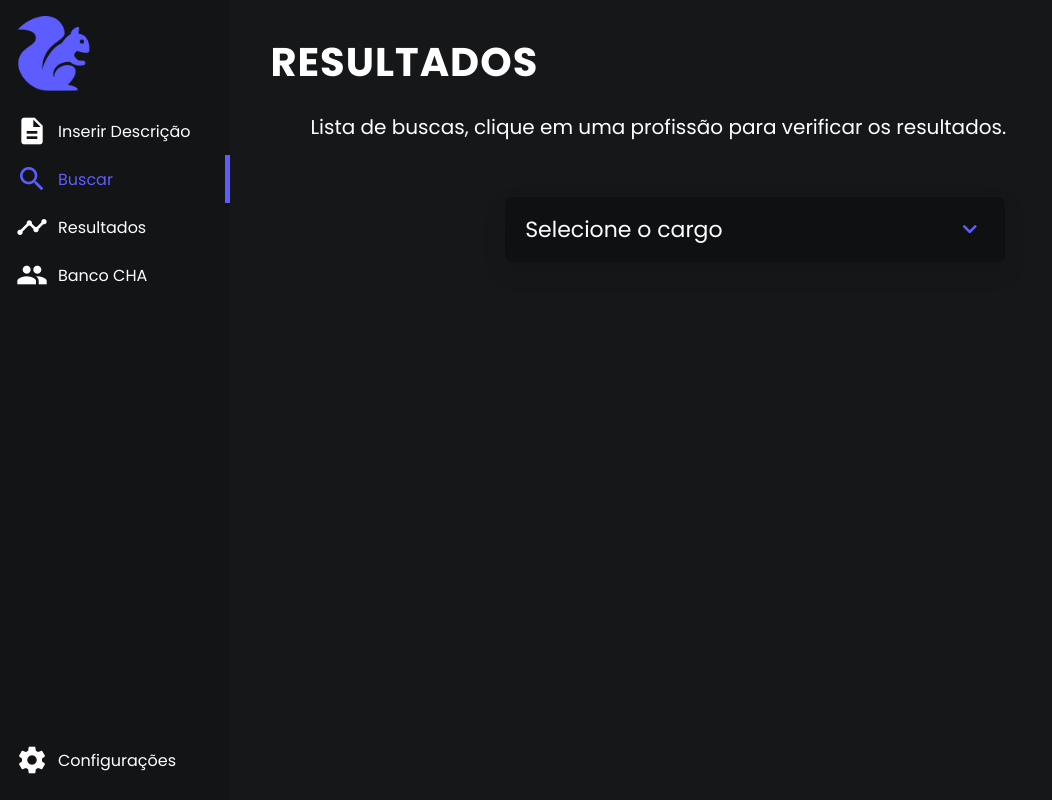
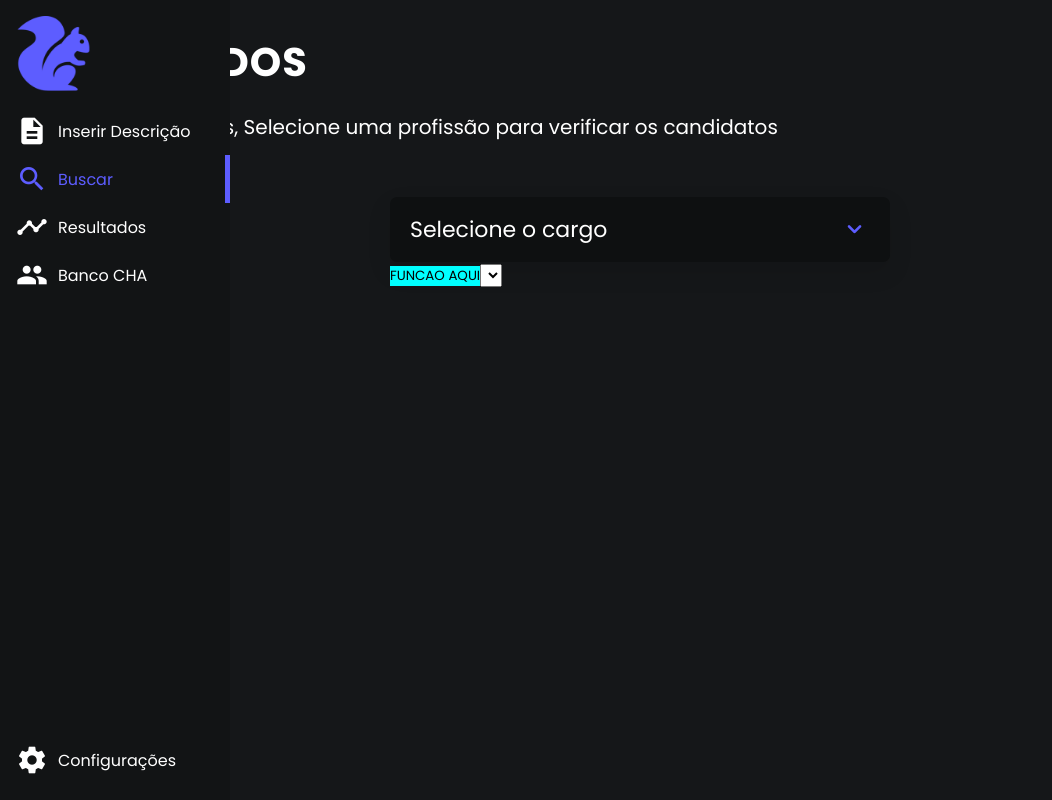
Before and after one commit to CodeSquirrel-API/RecrutaTech-FrontEnd, a Vue app: page /busca in a window 1280 px wide. Shown: the whole page, without its empty margins (0-1052 px from the left). Built offline with nearby package versions, Linux system fonts and the light colour scheme.

Commit message:
Scrum 99 (#9)
* tentando puxar cargos do banco de dados, arrumando funcoes de buscar cha.

* tirando bugs de merge

```diff
--- a/src/components/Select.vue
+++ b/src/components/Select.vue
@@ -18,10 +18,23 @@
         </p>
       </ul>
     </div>
+    <button @click="skillGetAll()" class="btn-teste" >FUNCAO AQUI</button>
+
+
+    <select v-model="cargo" class="select-option txt-select" @change="getNivel(cargo)">
+      <option
+        v-for="(item, index) in positionsName" :key="index"
+        v-bind:value="item"
+        class="select-option txt-select">
+        {{ item }}
+      </option>
+    </select>
   </div>
 </template>
 
-<script>
+<script lang="ts">
+import axios from 'axios';
+
 export default {
   data() {
     return {
@@ -32,9 +45,13 @@ export default {
         "Desenvolvedor de Software","Engenheiro de Software", "Desenvolvedor Web", "Desenvolvedor de Aplicativos Móveis",
         "Analista de Dados", "Engenheiro de Software", "Engenheiro de DevOps", "Engenheiro de Segurança Cibernética","Desenvolvedor de Jogos",
         "Engenheiro de Inteligência Artificial",
-      ]
+      ],
+      candidates:[],
+      candidatesCurrentProfession:[],
+      skills: []
     };
   },
+
   computed: {
     filteredCargos() {
       const searchWord = this.search.toLowerCase();
@@ -42,6 +59,32 @@ export default {
     }
   },
   methods: {
+
+
+
+    async getCandidates() {
+      await axios.get('/candidates/getAll').then((response) => {
+        this.candidates = response.data;
+        this.candidatesCurrentProfession = [... new Set(this.candidates.map((cand) => cand.currentProfession))];
+        console.log(this.candidates);
+      });
+    },
+
+    getProfissao(cargo) {
+          this.candidatesCurrentProfession = [];
+          this.candidatesCurrentProfession = [
+            ...new Set(this.candidates.filter((cand) => cand.currentProfession == cargo).map((cand) => cand.currentProfession)),
+          ];
+          console.log(this.candidatesCurrentProfession);
+        },
+
+    async skillGetAll(){
+      await axios.get('/skill/getAll').then((response) => {
+        this.skills = response.data;
+        console.log(this.skills);
+      })
+    },
+
     toggleDropdown() {
       this.isActive = !this.isActive;
     },
@@ -51,7 +94,8 @@ export default {
       this.search = "";
       this.selectedCargo = cargo;
       this.isActive = false;
-    }
+    },
+
   }
 };
 </script>
@@ -65,6 +109,9 @@ export default {
   background: #4285f4;
 }
 
+.btn-teste{
+  background-color: aqua;
+}
 .wrapper {
   width: 500px;
   margin: 55px auto 0;
--- a/src/views/BancoCha.vue
+++ b/src/views/BancoCha.vue
@@ -161,7 +161,7 @@ export default {
             </div>
           </div>
           <div>
-            <button class="custom-button save-button" @click="BuscarCha, showPopupcomAtraso2()">Buscar</button>
+              <button class="custom-button save-button" @click="BuscarCha(), showPopupcomAtraso2()">Buscar</button>
             <div class="custom-popup" v-if="showPopup2">
               <div class="popup-content">
                 <p class="popup-message">{{ popupMessage2 }}</p>
@@ -169,7 +169,7 @@ export default {
               </div>
             </div>
           </div>
-
+        </div>
       </div>
 
       <!-- Linha cinza abaixo dos botões -->
@@ -203,7 +203,7 @@ export default {
           </div>
       </div>
     </div>
-  </div>
+
 </template>
 
 <style scoped>
--- a/src/views/BuscaResults.vue
+++ b/src/views/BuscaResults.vue
@@ -1,12 +1,13 @@
 <template>
 	<Sidebar></Sidebar>
-	<div class="page-content">
-		<div class="container">
-			<h1>Resultados</h1>
-			<p>Lista de buscas, clique em uma profissão para verificar os resultados.</p>
-			<SelectMenu></SelectMenu>
-		</div>
+	<div class="container">
+
+		<h1>Resultados</h1>
+		<p>Lista de buscas, Selecione uma profissão para verificar os candidatos</p>
+		<SelectMenu></SelectMenu>
 	</div>
+
+
 </template>
 
 <script>
```
Lines whose indentation alone changed are shown as unchanged.
